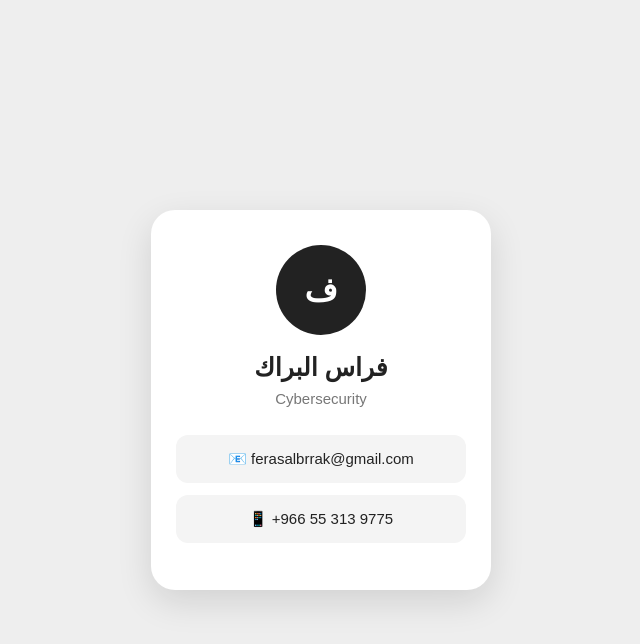
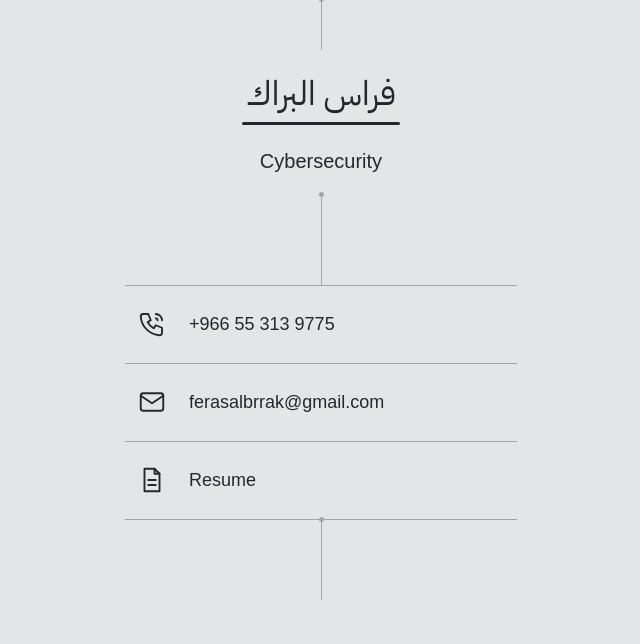
Before and after one commit to FerasSMB/FerasSMB.github.io, a plain HTML site: page index.html in a window 1280 px wide. Shown: the whole page, without its empty margins (319-959 px from the left). Drawn offline with Linux system fonts and the light colour scheme.

Commit message:
Update index.html

```diff
--- a/index.html
+++ b/index.html
@@ -4,10 +4,19 @@
 <head>
     <meta charset="UTF-8">
     <meta name="viewport" content="width=device-width, initial-scale=1.0">
+    <title>فراس البراك</title>
 
-    <title>بطاقة التواصل</title>
+    <link rel="preconnect" href="https://fonts.googleapis.com">
+    <link rel="preconnect" href="https://fonts.gstatic.com" crossorigin>
+    <link href="https://fonts.googleapis.com/css2?family=IBM+Plex+Sans+Arabic:wght@200;300;400&display=swap" rel="stylesheet">
 
     <style>
+        :root {
+            --bg: #e4e5e7;
+            --ink: #23282f;
+            --line: #a3a5a9;
+        }
+
         * {
             box-sizing: border-box;
         }
@@ -17,87 +26,168 @@
             min-height: 100vh;
             display: flex;
             justify-content: center;
-            align-items: center;
-            font-family: Arial, sans-serif;
-            background: #eeeeee;
+            background: var(--bg);
+            color: var(--ink);
+            font-family: "IBM Plex Sans Arabic", Arial, sans-serif;
+            font-weight: 300;
         }
 
-        .card {
-            width: 340px;
-            padding: 35px 25px;
-            background: white;
-            border-radius: 24px;
+        main {
+            width: 100%;
+            max-width: 440px;
+            padding: 0 24px;
             text-align: center;
-            box-shadow: 0 12px 35px rgba(0, 0, 0, 0.12);
         }
 
-        .avatar {
-            width: 90px;
-            height: 90px;
-            margin: 0 auto 18px;
+        .stem {
+            position: relative;
+            width: 1px;
+            height: 70px;
+            margin: 0 auto;
+            background: var(--line);
+        }
+
+        .stem::before {
+            content: "";
+            position: absolute;
+            top: -3px;
+            left: -2px;
+            width: 5px;
+            height: 5px;
             border-radius: 50%;
-            background: #222;
-            color: white;
-            display: flex;
-            align-items: center;
-            justify-content: center;
-            font-size: 32px;
-            font-weight: bold;
+            background: var(--line);
+        }
+
+        .stem.top {
+            height: 50px;
+            margin-bottom: 20px;
+        }
+
+        .stem.bottom {
+            height: 80px;
+            margin-top: 0;
+        }
+
+        .name {
+            display: inline-block;
         }
 
         h1 {
             margin: 0;
-            color: #222;
-            font-size: 25px;
+            padding: 0 4px;
+            font-size: 34px;
+            font-weight: 400;
+            line-height: 1.4;
+            white-space: nowrap;
+        }
+
+        .underline {
+            width: 100%;
+            height: 3px;
+            margin: 4px 0 0;
+            background: var(--ink);
+            border-radius: 3px;
         }
 
         .job {
-            margin-top: 8px;
-            margin-bottom: 28px;
-            color: #777;
-            font-size: 15px;
+            margin: 22px 0 0;
+            font-family: Arial, sans-serif;
+            font-size: 20px;
+            font-weight: 400;
+            line-height: 1.4;
         }
 
-        .contact {
-            display: block;
-            padding: 15px;
-            margin: 12px 0;
-            border-radius: 12px;
-            background: #f4f4f4;
-            color: #222;
-            text-decoration: none;
-            font-size: 15px;
-            direction: ltr;
-            unicode-bidi: isolate;
+        .stem.mid {
+            height: 90px;
+            margin-top: 20px;
+            margin-bottom: 0;
         }
 
-        .contact:hover {
-            background: #e7e7e7;
+        .list {
+            direction: ltr;
+            border-top: 1px solid var(--line);
+        }
+
+        .row {
+            display: flex;
+            align-items: center;
+            gap: 22px;
+            padding: 0 12px;
+            height: 78px;
+            border-bottom: 1px solid var(--line);
+            color: var(--ink);
+            text-decoration: none;
+            font-family: Arial, sans-serif;
+            font-size: 18px;
+            font-weight: 300;
+            text-align: left;
+        }
+
+        .row svg {
+            flex: none;
+            width: 30px;
+            height: 30px;
+            fill: none;
+            stroke: var(--ink);
+            stroke-width: 1.5;
+            stroke-linecap: round;
+            stroke-linejoin: round;
+        }
+
+        .row:hover,
+        .row:focus-visible {
+            background: rgba(0, 0, 0, 0.05);
+            outline: none;
         }
     </style>
 </head>
 
 <body>
 
-    <div class="card">
+    <main>
 
-        <div class="avatar">ف</div>
+        <div class="stem top"></div>
 
-        <h1>فراس البراك</h1>
-
-        <div class="job">
-            Cybersecurity
+        <div class="name">
+            <h1>فراس البراك</h1>
+            <div class="underline"></div>
         </div>
 
-        <a class="contact" href="mailto:example@email.com">
-            📧 ferasalbrrak@gmail.com
-        </a>
+        <p class="job">Cybersecurity</p>
 
-        <a class="contact" href="tel:+966500000000">
-            📱 +966 55 313 9775
-        </a>
+        <div class="stem mid"></div>
 
-    </div>
+        <div class="list">
+
+            <a class="row" href="tel:+966553139775">
+                <svg viewBox="0 0 24 24" aria-hidden="true">
+                    <path d="M5 4h4l2 5-2.5 1.5a11 11 0 0 0 5 5L15 13l5 2v4a2 2 0 0 1-2 2A16 16 0 0 1 3 6a2 2 0 0 1 2-2z" />
+                    <path d="M15 4a5 5 0 0 1 5 5M15 7.5a1.5 1.5 0 0 1 1.5 1.5" />
+                </svg>
+                <span>+966 55 313 9775</span>
+            </a>
+
+            <a class="row" href="mailto:ferasalbrrak@gmail.com">
+                <svg viewBox="0 0 24 24" aria-hidden="true">
+                    <rect x="3" y="5" width="18" height="14" rx="2" />
+                    <path d="M3 7l9 6 9-6" />
+                </svg>
+                <span>ferasalbrrak@gmail.com</span>
+            </a>
+
+            <a class="row" href="https://drive.google.com/file/d/1AXiuW2O12C9PZ909keqN3L2DQXTgYkVB/view" target="_blank" rel="noopener">
+                <svg viewBox="0 0 24 24" aria-hidden="true">
+                    <path d="M6 3h8l4 4v14H6z" />
+                    <path d="M14 3v4h4M9 12h6M9 16h6" />
+                </svg>
+                <span>Resume</span>
+            </a>
+
+        </div>
+
+        <div class="stem bottom"></div>
+
+    </main>
 
 </body>
 
```
